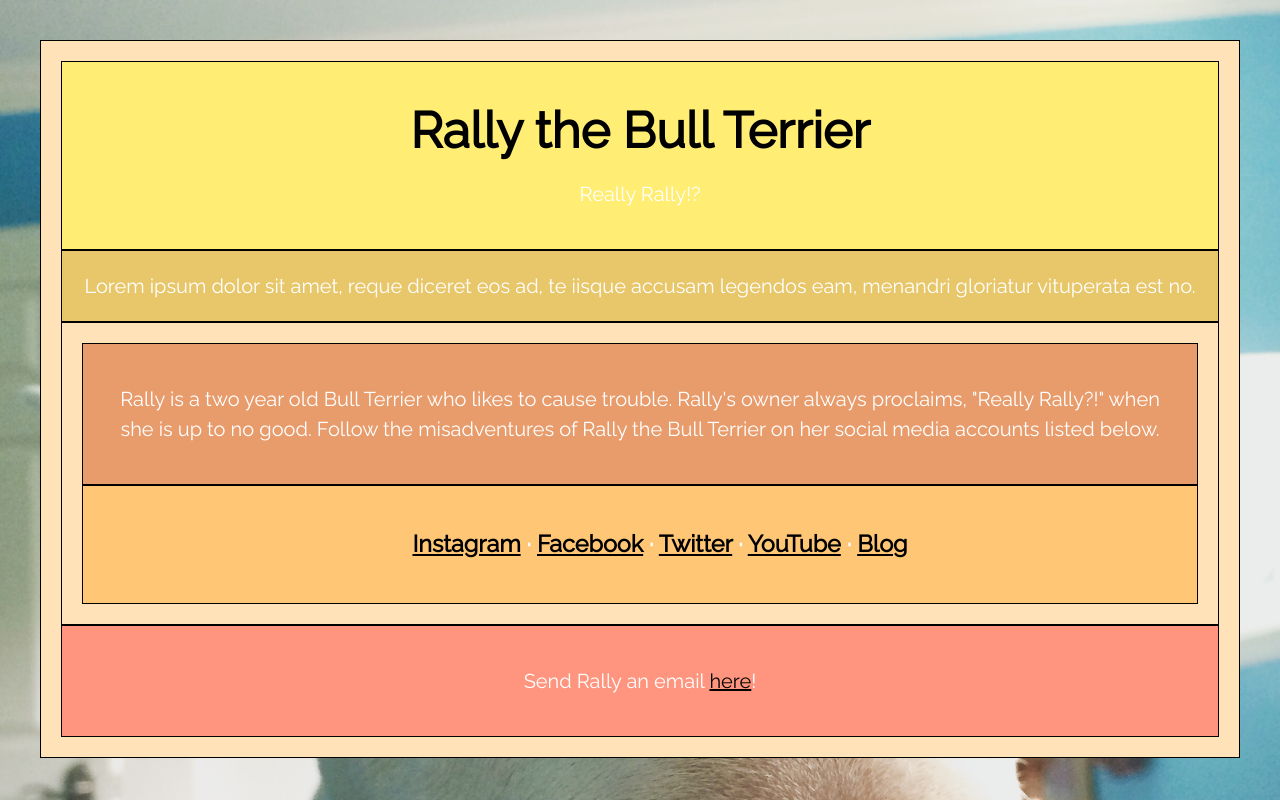
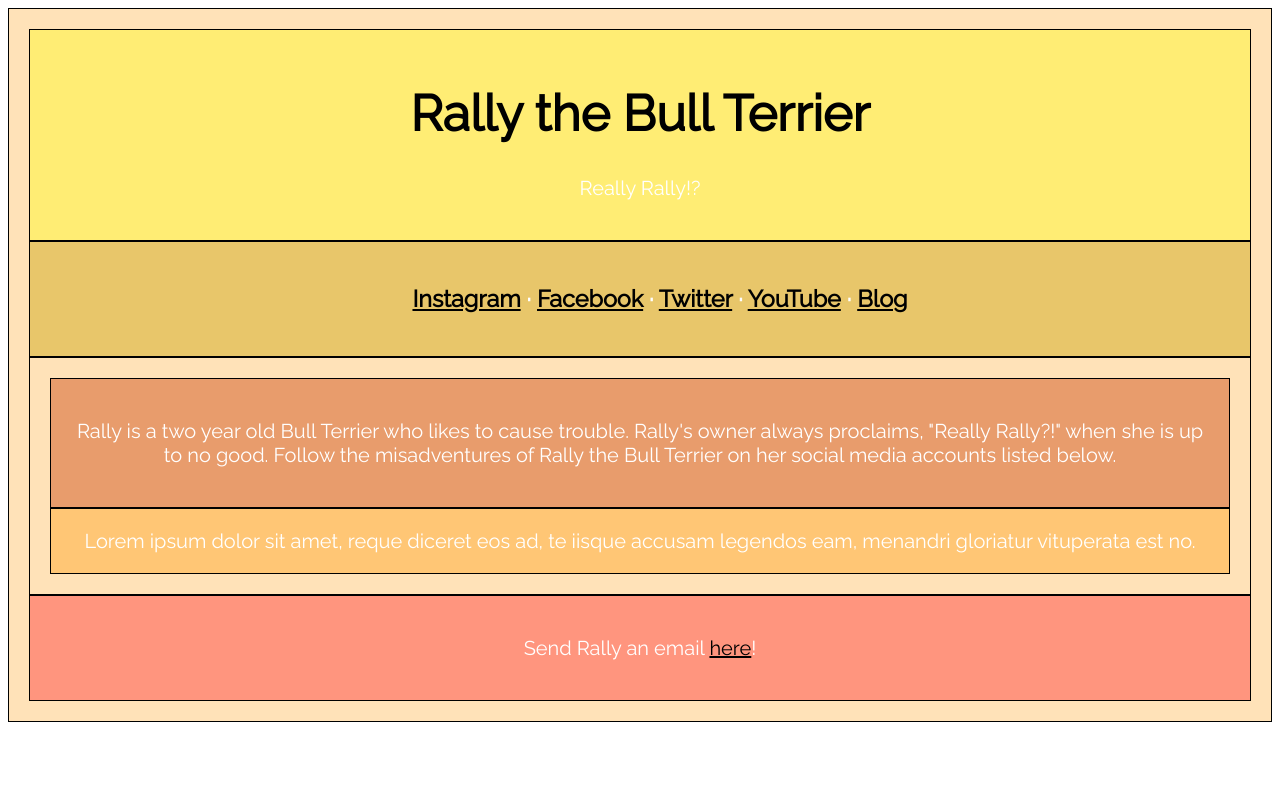
Before and after one commit to rachelle3r/rachelle3r.github.io, a plain HTML site: page unit_5/index.html in a window 1280 px wide. Drawn offline with Linux system fonts and the light colour scheme.

Commit message:
unit 5 syncing

```diff
--- a/unit_5/css/style.css
+++ b/unit_5/css/style.css
@@ -13,12 +13,8 @@ h1 {
 body {
 	font-family: 'Raleway', sans-serif;
 	text-align: center;
-	background: url("../images/rallywithblue.jpg");
-	background-size: cover;
 	color: #fff;
 	font-size: 20px;
-	line-height: 1.5em;
-	margin: 2em;
 }
 
 div {
--- a/unit_5/index.html
+++ b/unit_5/index.html
@@ -15,7 +15,16 @@
 				<p id="slogan">Really Rally!?</p>
 		</header>
 
-		<nav>Lorem ipsum dolor sit amet, reque diceret eos ad, te iisque accusam legendos eam, menandri gloriatur vituperata est no.
+		<nav>
+			<h3>
+					<ul>
+						<a href="https://www.instagram.com/rallythebullterrier/" target="_blank">Instagram</a> &middot;
+						<a href="https://www.facebook.com/rallythebullterrier/" target="_blank">Facebook</a> &middot;
+						<a href="https://twitter.com/RallytheEBT" target="_blank">Twitter</a> &middot;
+						<a href="https://www.youtube.com/channel/UCRXPHDWjdBbc1EAdq3-k8JA" target="_blank">YouTube</a> &middot;
+						<a href="https://rallythebullterrier.wordpress.com/" target="_blank">Blog</a>
+					</ul>
+				</h3>
 		</nav>
 
 		<section id="one">
@@ -26,16 +35,7 @@
 
 			</article>
 
-			<aside class="picture">
-				<h3>
-					<ul>
-						<a href="https://www.instagram.com/rallythebullterrier/" target="_blank">Instagram</a> &middot;
-						<a href="https://www.facebook.com/rallythebullterrier/" target="_blank">Facebook</a> &middot;
-						<a href="https://twitter.com/RallytheEBT" target="_blank">Twitter</a> &middot;
-						<a href="https://www.youtube.com/channel/UCRXPHDWjdBbc1EAdq3-k8JA" target="_blank">YouTube</a> &middot;
-						<a href="https://rallythebullterrier.wordpress.com/" target="_blank">Blog</a>
-					</ul>
-				</h3>
+			<aside class="picture">	Lorem ipsum dolor sit amet, reque diceret eos ad, te iisque accusam legendos eam, menandri gloriatur vituperata est no.
 			</aside>
 
 		</section>
```
